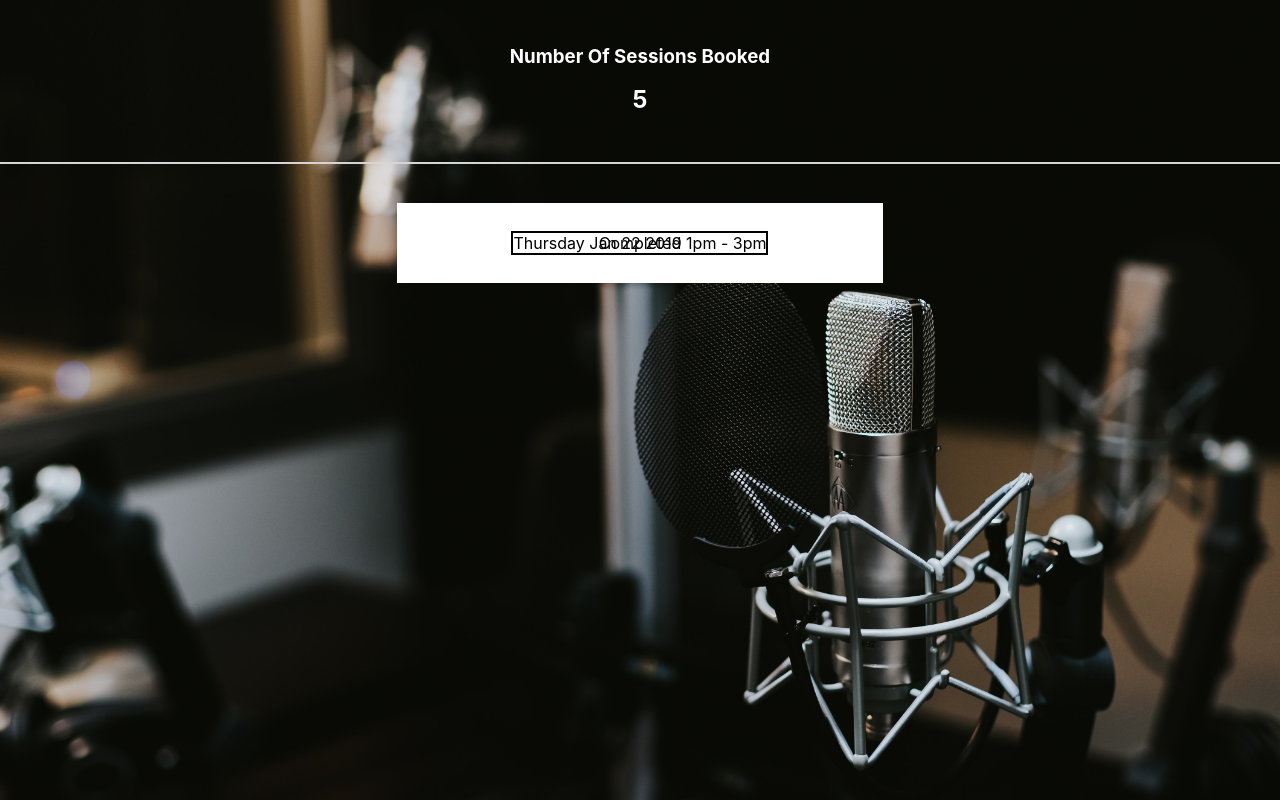
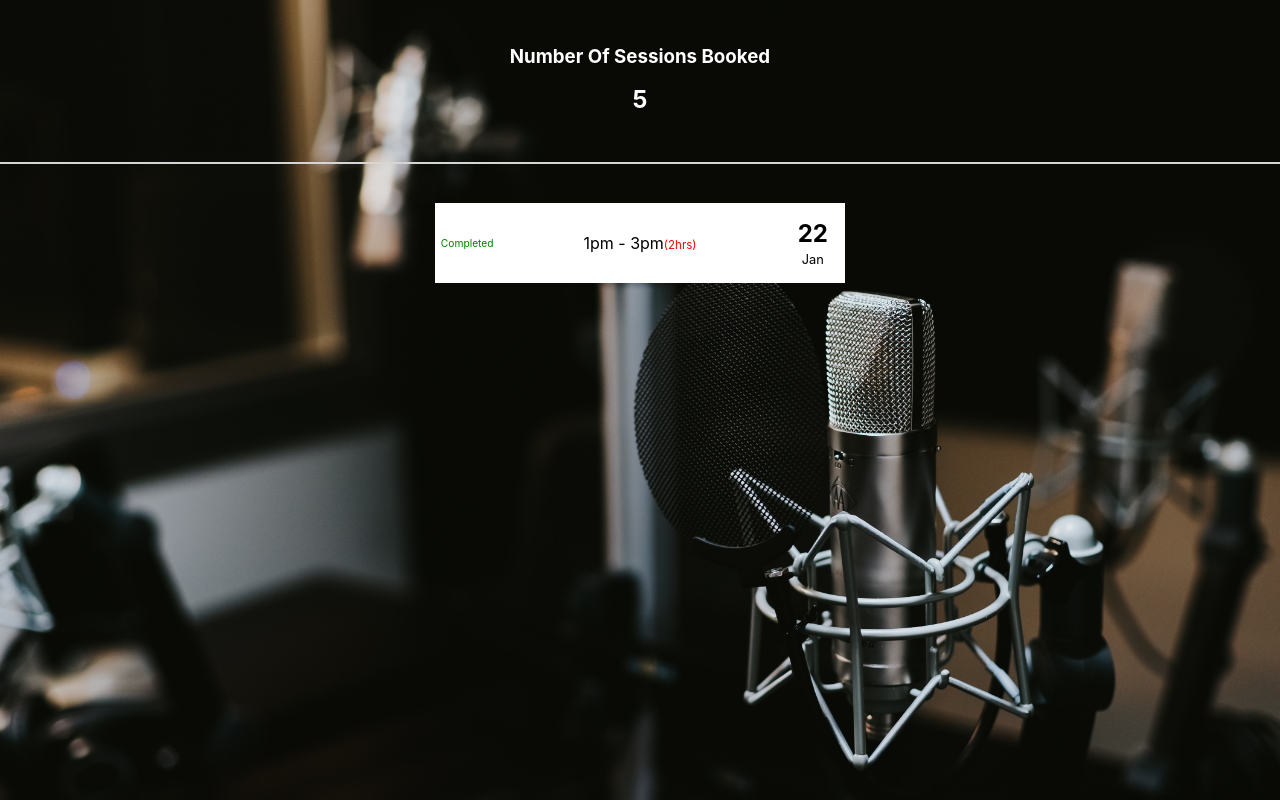
Before and after one commit to kgeorge24/CourtStScheduer, a React (Create React App) app: page /booking-history in a window 1280 px wide. Built offline with nearby package versions, Linux system fonts and the light colour scheme; no server answers; sample sign-in values are in the browser's storage.

Commit message:
temporary booking history cards complete

```diff
--- a/src/App.css
+++ b/src/App.css
@@ -220,20 +220,53 @@ a:visited {
 
 .booking-history-card {
   height: 10vh;
-  width: 38vw;
+  width: 32vw;
   background-color: white;
+}
+
+.date-section {
+  /* border: 2px solid black; */
+  width: 5vw;
+  height: 10vh;
+  float: right;
+  text-align: center;
+}
+
+.date-section h2 {
+  margin-top: 2vh;
+}
+
+.date-section p {
+  margin-top: -2vh;
+  font-size: 1vw
+}
+
+.time-section {
+  /* border: 2px solid black; */
+  width: 22vw;
+  height: 10vh;
+  float: right;
+  /* text-align: center; */
   display: flex;
   justify-content: center;
   align-items: center;
 }
 
-.date-section {
-  border: 2px solid black;
+.status-section {
+  /* border: 2px solid black; */
+  width: 5vw;
+  height: 10vh;
+  float: right;
+  display: flex;
+  justify-content: center;
+  align-items: center;
+  font-size: .8vw;
+  color: green;
 }
 
-.status-section {
-  position: absolute;
-
+.red {
+  color: red;
+  font-size: .9vw;
 }
 
 .booking-history-page {
--- a/src/components/BookingHistoryCard.js
+++ b/src/components/BookingHistoryCard.js
@@ -9,12 +9,19 @@ export default class BookingHistoryCard extends Component {
                 </div>
 
                 <div className='date-section'>
-                <p>Thursday Jan 22 2019 1pm - 3pm</p>
+                    <h2>22</h2>
+                    <br></br>
+                    <p>Jan</p>
+                </div>
+
+                <div className='time-section'>
+                    <p>1pm - 3pm<span className='red'>(2hrs)</span></p>
                 </div>
 
                 <div className='status-section'>
-                <p>Completed</p>
+                    <p>Completed</p>
                 </div>
+
             </div>
         );
     }
```
